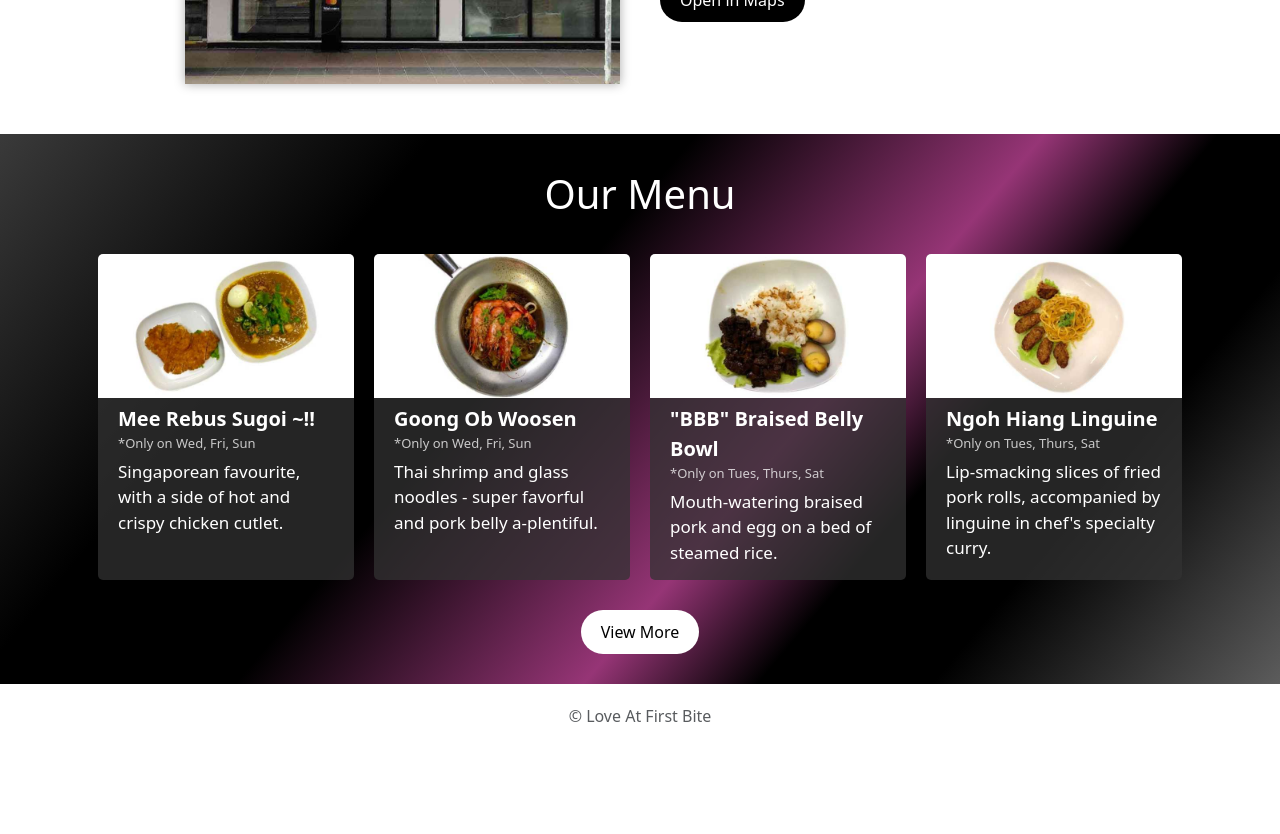
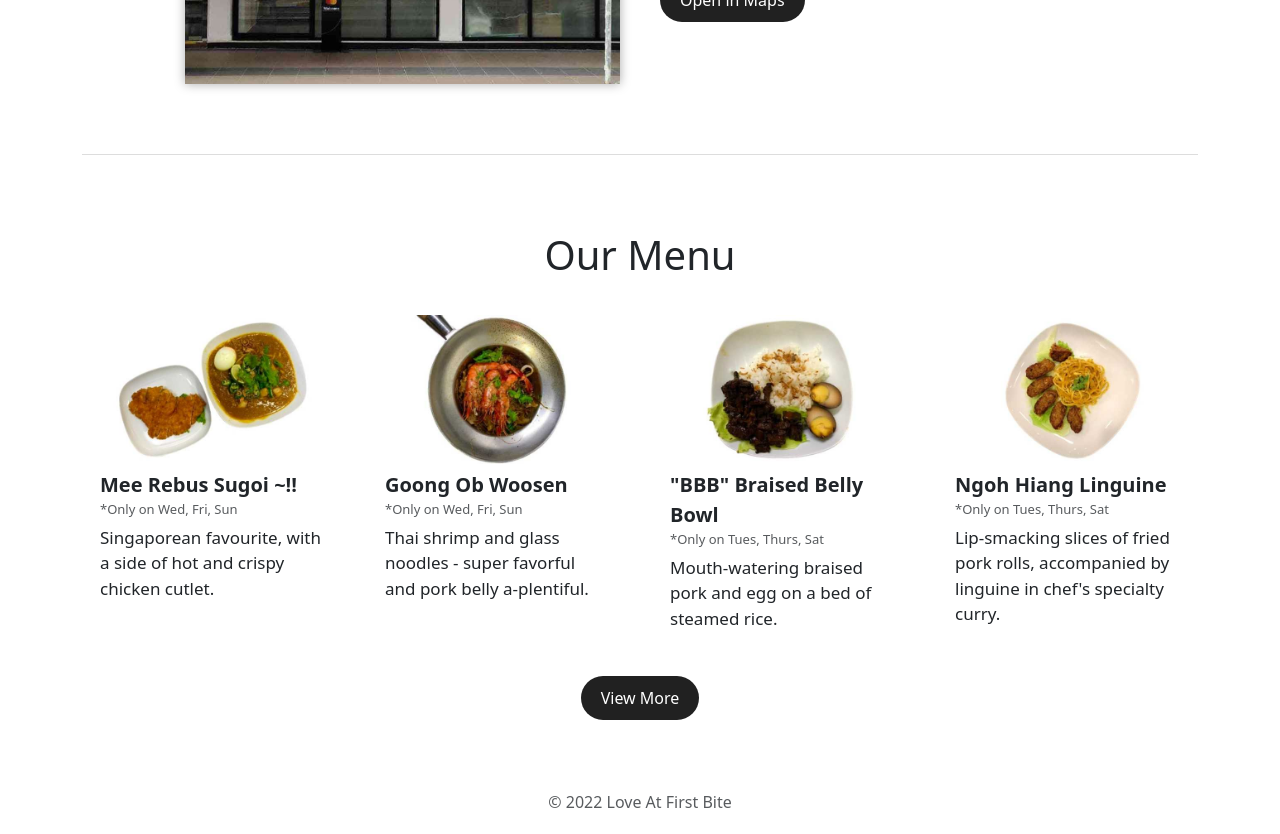
Before and after one commit to 8kdesign/lafb, a Next.js app: page / in a window 1280 px wide. Shown: the part 780-1614 px from the top of the page. Before the commit the page ends 1528 px from the top, so only its background shows below. Built offline with nearby package versions, Linux system fonts and the light colour scheme.

Commit message:
Touch up

```diff
--- a/components/Footer.js
+++ b/components/Footer.js
@@ -9,7 +9,7 @@ export default function Footer() {
 			}}
 		>
 			<p style={{ opacity: "75%", textAlign: "center", margin: 0 }}>
-				© Love At First Bite
+				© 2022 Love At First Bite
 			</p>
 		</div>
 	);
--- a/components/home/Location.js
+++ b/components/home/Location.js
@@ -49,7 +49,7 @@ export default function Location() {
 					>
 						Opening Hours: Tue-Sun, 11:30am to 8pm
 					</p>
-					<div className="Toggle" style={{ background: "black" }}>
+					<div className="Toggle">
 						<a
 							className="Text--toggle"
 							href="https://www.google.com/maps/place/Love+At+First+Bite+Cafe+Toa+Payoh/@1.3362442,103.8489013,15z/data=!4m5!3m4!1s0x0:0x2dc43e909f1ebd5a!8m2!3d1.3362442!4d103.8489013"
--- a/components/home/MenuPreview.js
+++ b/components/home/MenuPreview.js
@@ -8,14 +8,15 @@ import Link from "next/link";
 
 export default function MenuPreview() {
 	return (
-		<div className="Color--accent">
-			<Container style={{ padding: 30 }}>
+		<Container>
+			<div className="Line" />
+			<div className="Buffer--50px" />
+
 			<p
 				style={{
 					width: "100%",
 					textAlign: "center",
 					fontSize: 40,
-						color: "white",
 					marginBottom: 20,
 					fontWeight: 500,
 				}}
@@ -33,21 +34,12 @@ export default function MenuPreview() {
 				}}
 			>
 				<Link href={"/menu"}>
-						<div
-							className="Toggle"
-							style={{ background: "white", marginTop: 20 }}
-						>
-							<p
-								className="Text--toggle"
-								style={{ color: "black" }}
-							>
-								View More
-							</p>
+					<div className="Toggle" style={{ marginTop: 20 }}>
+						<p className="Text--toggle">View More</p>
 					</div>
 				</Link>
 			</div>
 		</Container>
-		</div>
 	);
 }
 
@@ -56,15 +48,24 @@ function Cards() {
 	items.forEach((item) => {
 		cards.push(
 			<Col md={6} lg={3} style={{ padding: 10 }} key={item.name}>
-				<div className="Card" style={{ height: "100%" }}>
+				<div
+					style={{
+						height: "100%",
+						width: "100%",
+						overflow: "hidden",
+					}}
+				>
 					<Image src={item.image} />
-					<div className="CardContent">
+					<div
+						style={{
+							padding: "0px 20px 15px 20px",
+						}}
+					>
 						<p
 							style={{
 								margin: 0,
 								fontSize: 20,
 								fontWeight: 700,
-								color: "white",
 							}}
 						>
 							{item.name}
@@ -74,7 +75,6 @@ function Cards() {
 								margin: "0px 0px 5px 0px",
 								fontSize: 13,
 								opacity: "75%",
-								color: "white",
 							}}
 						>
 							{item.days}
@@ -83,7 +83,6 @@ function Cards() {
 							style={{
 								margin: 0,
 								fontSize: 17,
-								color: "white",
 							}}
 						>
 							{item.description}
--- a/components/menu/Main.js
+++ b/components/menu/Main.js
@@ -92,7 +92,7 @@ function Cards({ items }) {
 	items.forEach((item) => {
 		itemArray.push(
 			<Col md={6} lg={6} style={{ padding: 10 }} key={item.name}>
-				<div className="Card--menu">
+				<div style={{ width: "100%", padding: 10 }}>
 					<Image src={item.image} layout="responsive" />
 					<p
 						style={{
--- a/pages/index.js
+++ b/pages/index.js
@@ -27,6 +27,7 @@ export default function Home() {
 			<Location />
 			<div className="Buffer--50px" />
 			<MenuPreview />
+			<div className="Buffer--50px" />
 		</div>
 	);
 }
--- a/pages/menu/index.js
+++ b/pages/menu/index.js
@@ -50,6 +50,7 @@ export default function Menu() {
 			<Drinks />
 			<Main />
 			<Sides />
+			<div className="Buffer--50px" />
 			<Instagram />
 		</>
 	);
--- a/styles/globals.css
+++ b/styles/globals.css
@@ -25,26 +25,6 @@ label:focus,
 	box-shadow: none !important;
 }
 
-/* Home */
-
-.Card {
-	width: 100%;
-	background: #333333bd;
-	overflow: hidden;
-	border-radius: 5px;
-}
-
-.CardContent {
-	padding: 0px 20px 15px 20px;
-}
-
-/* Menu */
-
-.Card--menu {
-	width: 100%;
-	padding: 10px;
-}
-
 /* Others */
 
 .Toggle {
@@ -52,6 +32,7 @@ label:focus,
 	padding: 10px 20px 10px 20px;
 	border-radius: 30px;
 	cursor: pointer;
+	background-color: #212121;
 }
 
 .Toggle:hover {
```
Lines whose indentation alone changed are shown as unchanged.
